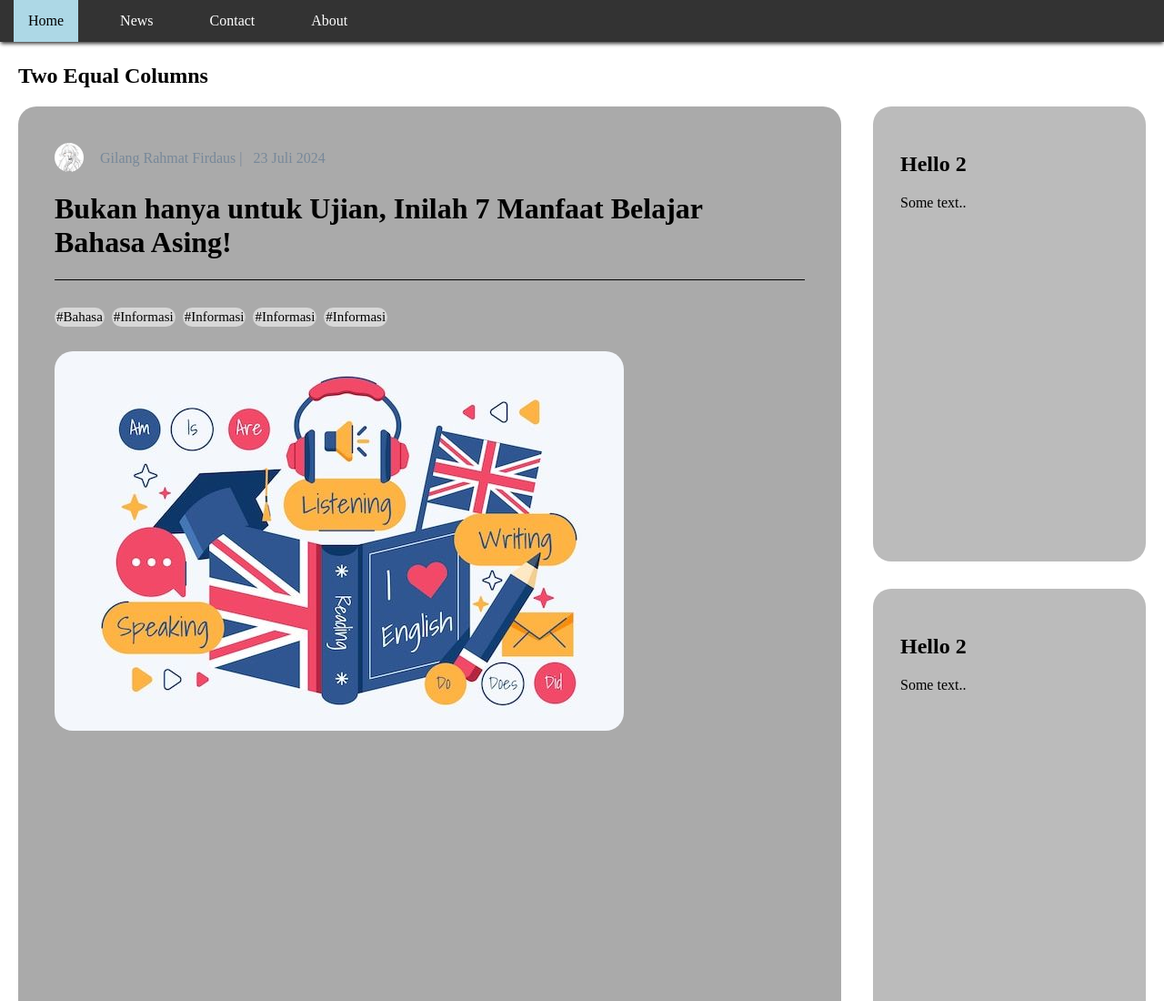
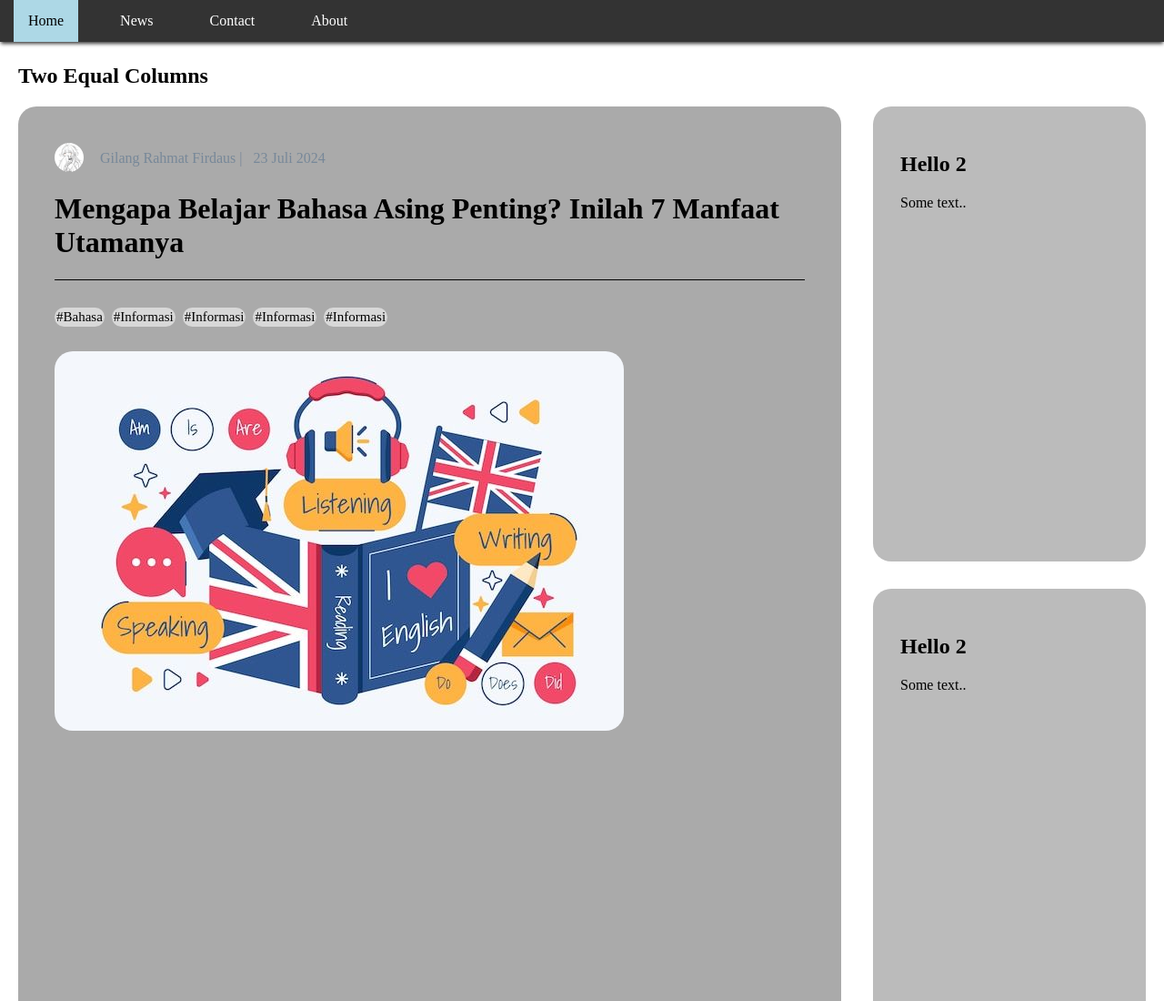
Before and after one commit to billalxcode/Projectweb-statis, a plain HTML site: page Website Statis/index.html in a window 1280 px wide. Shown: the top 1100 px of the page at 91% size. Drawn offline with Linux system fonts and the light colour scheme.

Commit message:
Mengganti Judul Berita

```diff
--- a/Website Statis/index.html
+++ b/Website Statis/index.html
@@ -24,7 +24,7 @@
                     <img src="/img/user.jpg" alt="user" width="32" height="32">
                     <p>Gilang Rahmat Firdaus | &nbsp; 23 Juli 2024</p>
                 </div>
-                <h1 class="title">Bukan hanya untuk Ujian, Inilah 7 Manfaat Belajar <br> Bahasa Asing!</h1>
+                <h1 class="title">Mengapa Belajar Bahasa Asing Penting? Inilah 7 Manfaat Utamanya</h1>
                 <div class="hr"></div>
                 <div class="tag">
                     <div class="hastag">
```
